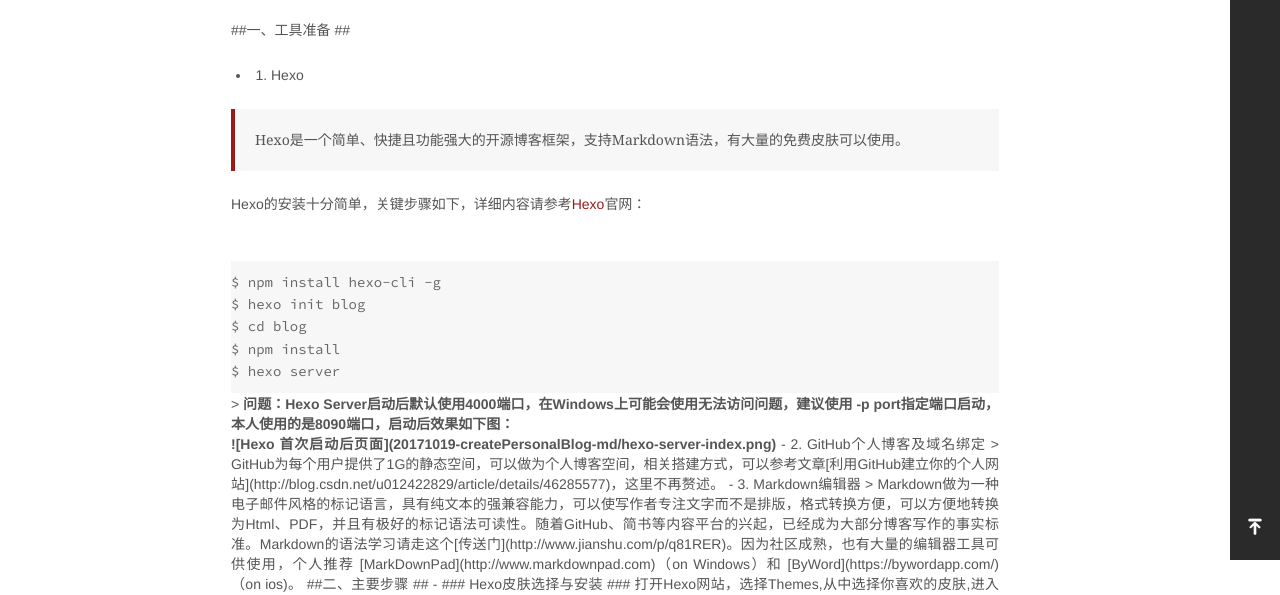
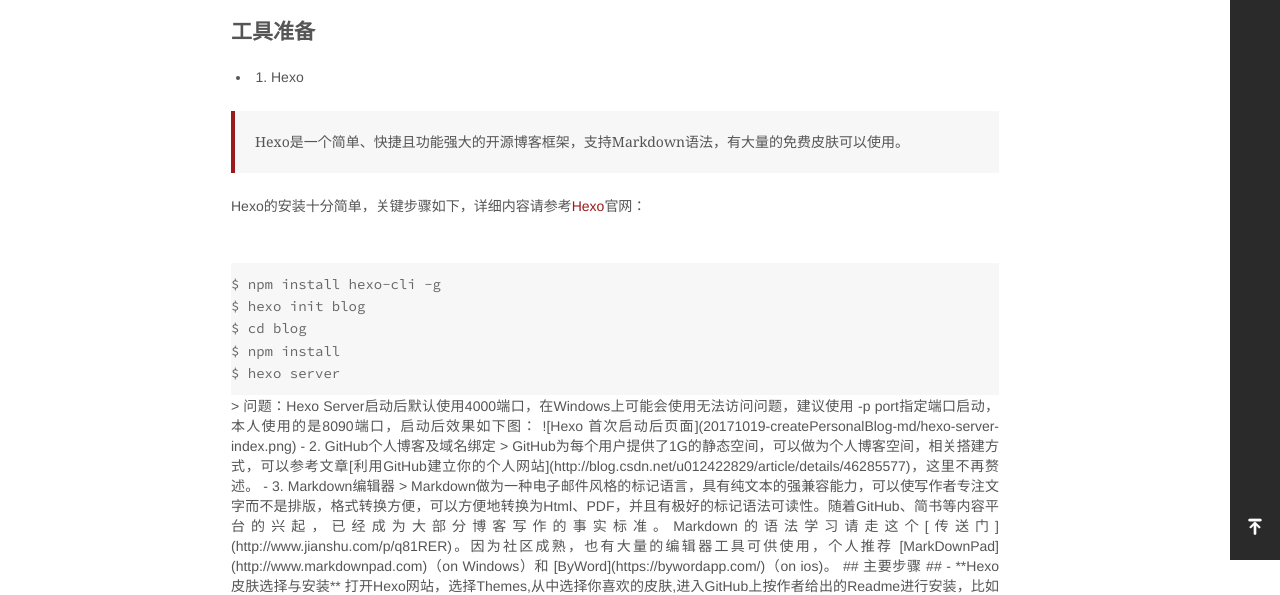
Before and after one commit to JackieAlb/JackieAlb.github.io, a plain HTML site: page 2017/10/18/20171019-createPersonalBlog-md/index.html in a window 1280 px wide. Shown: the part 240-835 px from the top of the page. Drawn offline with nearby package versions, Linux system fonts and the light colour scheme.

Commit message:
Site updated: 2017-10-19 11:37:27

```diff
--- a/2017/10/18/20171019-createPersonalBlog-md/index.html
+++ b/2017/10/18/20171019-createPersonalBlog-md/index.html
@@ -5,18 +5,18 @@
 
   <title>基于Hexo+Github快速搭建个人博客 | 一个人的自白</title>
   <meta name="viewport" content="width=device-width, initial-scale=1, maximum-scale=1">
-  <meta name="description" content="小记：花了半天时间，基于Hexo和GitHub搭建了一个简单的静态个人博客，在网上参考了不少资料，但总觉不够系统和正确，下面实录自己的搭建过程，备忘和供同好参考  ##一、工具准备 ##   Hexo     Hexo是一个简单、快捷且功能强大的开源博客框架，支持Markdown语法，有大量的免费皮肤可以使用。  Hexo的安装十分简单，关键步骤如下，详细内容请参考Hexo官网：  $ npm">
+  <meta name="description" content="小记：花了半天时间，基于Hexo和GitHub搭建了一个简单的静态个人博客，在网上参考了不少资料，但总觉不够系统和正确，下面实录自己的搭建过程，备忘和供同好参考  工具准备  Hexo     Hexo是一个简单、快捷且功能强大的开源博客框架，支持Markdown语法，有大量的免费皮肤可以使用。  Hexo的安装十分简单，关键步骤如下，详细内容请参考Hexo官网：  $ npm install">
 <meta name="keywords" content="技术">
 <meta property="og:type" content="article">
 <meta property="og:title" content="基于Hexo+Github快速搭建个人博客">
 <meta property="og:url" content="http://22th.top/2017/10/18/20171019-createPersonalBlog-md/index.html">
 <meta property="og:site_name" content="一个人的自白">
-<meta property="og:description" content="小记：花了半天时间，基于Hexo和GitHub搭建了一个简单的静态个人博客，在网上参考了不少资料，但总觉不够系统和正确，下面实录自己的搭建过程，备忘和供同好参考  ##一、工具准备 ##   Hexo     Hexo是一个简单、快捷且功能强大的开源博客框架，支持Markdown语法，有大量的免费皮肤可以使用。  Hexo的安装十分简单，关键步骤如下，详细内容请参考Hexo官网：  $ npm">
+<meta property="og:description" content="小记：花了半天时间，基于Hexo和GitHub搭建了一个简单的静态个人博客，在网上参考了不少资料，但总觉不够系统和正确，下面实录自己的搭建过程，备忘和供同好参考  工具准备  Hexo     Hexo是一个简单、快捷且功能强大的开源博客框架，支持Markdown语法，有大量的免费皮肤可以使用。  Hexo的安装十分简单，关键步骤如下，详细内容请参考Hexo官网：  $ npm install">
 <meta property="og:image" content="http://22th.top/2017/10/18/20171019-createPersonalBlog-md/first-doc.png">
-<meta property="og:updated_time" content="2017-10-19T03:25:31.770Z">
+<meta property="og:updated_time" content="2017-10-19T03:37:01.026Z">
 <meta name="twitter:card" content="summary">
 <meta name="twitter:title" content="基于Hexo+Github快速搭建个人博客">
-<meta name="twitter:description" content="小记：花了半天时间，基于Hexo和GitHub搭建了一个简单的静态个人博客，在网上参考了不少资料，但总觉不够系统和正确，下面实录自己的搭建过程，备忘和供同好参考  ##一、工具准备 ##   Hexo     Hexo是一个简单、快捷且功能强大的开源博客框架，支持Markdown语法，有大量的免费皮肤可以使用。  Hexo的安装十分简单，关键步骤如下，详细内容请参考Hexo官网：  $ npm">
+<meta name="twitter:description" content="小记：花了半天时间，基于Hexo和GitHub搭建了一个简单的静态个人博客，在网上参考了不少资料，但总觉不够系统和正确，下面实录自己的搭建过程，备忘和供同好参考  工具准备  Hexo     Hexo是一个简单、快捷且功能强大的开源博客框架，支持Markdown语法，有大量的免费皮肤可以使用。  Hexo的安装十分简单，关键步骤如下，详细内容请参考Hexo官网：  $ npm install">
 <meta name="twitter:image" content="http://22th.top/2017/10/18/20171019-createPersonalBlog-md/first-doc.png">
 
     <link rel="alternative" href="/atom.xml" title="一个人的自白" type="application/atom+xml">
@@ -58,8 +58,7 @@
         <blockquote>
 <p>小记：花了半天时间，基于Hexo和GitHub搭建了一个简单的静态个人博客，在网上参考了不少资料，但总觉不够系统和正确，下面实录自己的搭建过程，备忘和供同好参考</p>
 </blockquote>
-<p>##一、工具准备 ##</p>
-<ul>
+<h2 id="工具准备"><a href="#工具准备" class="headerlink" title="工具准备"></a>工具准备</h2><ul>
 <li><ol>
 <li>Hexo</li>
 </ol>
@@ -76,9 +75,10 @@ $ cd blog
 $ npm install
 $ hexo server</pre>
 
-> <span style="font-weight:bold">问题：Hexo Server启动后默认使用4000端口，在Windows上可能会使用无法访问问题，建议使用 -p port指定端口启动，本人使用的是8090端口，启动后效果如下图：<br>
+
+> 问题：Hexo Server启动后默认使用4000端口，在Windows上可能会使用无法访问问题，建议使用 -p port指定端口启动，本人使用的是8090端口，启动后效果如下图：
+
 ![Hexo 首次启动后页面](20171019-createPersonalBlog-md/hexo-server-index.png)
-</span>
 
 - 2. GitHub个人博客及域名绑定
 > GitHub为每个用户提供了1G的静态空间，可以做为个人博客空间，相关搭建方式，可以参考文章[利用GitHub建立你的个人网站](http://blog.csdn.net/u012422829/article/details/46285577)，这里不再赘述。
@@ -86,15 +86,14 @@ $ hexo server</pre>
 - 3. Markdown编辑器
 > Markdown做为一种电子邮件风格的标记语言，具有纯文本的强兼容能力，可以使写作者专注文字而不是排版，格式转换方便，可以方便地转换为Html、PDF，并且有极好的标记语法可读性。随着GitHub、简书等内容平台的兴起，已经成为大部分博客写作的事实标准。Markdown的语法学习请走这个[传送门](http://www.jianshu.com/p/q81RER)。因为社区成熟，也有大量的编辑器工具可供使用，个人推荐 [MarkDownPad](http://www.markdownpad.com)（on Windows）和 [ByWord](https://bywordapp.com/)（on ios)。
 
+## 主要步骤 ##
 
-##二、主要步骤 ##
+- **Hexo皮肤选择与安装**
 
-- ### Hexo皮肤选择与安装 ###
-
-打开Hexo网站，选择Themes,从中选择你喜欢的皮肤,进入GitHub上按作者给出的Readme进行安装，比如我选择的是[Jane](https://github.com/hejianxian/hexo-theme-jane)这个主题的皮肤，作者有详细的安装介绍，这里不做复述，请大家参考。
+打开Hexo网站，选择Themes,从中选择你喜欢的皮肤,进入GitHub上按作者给出的Readme进行安装，比如我选择的是:[Jane](https://github.com/hejianxian/hexo-theme-jane)这个主题的皮肤，作者有详细的安装介绍，这里不做复述，请大家参考。
 
 
-- ### 让你的Hexo与GitHub关联 ###
+- **让你的Hexo与GitHub关联**
 
 与GitHub关联是非常重要的一步，关系到后续你是否可以有效发布。
 其实方法很简单，打开Hexo初始化的目录，按前文假定的Blog目录，打开根下的_config.yml文件，编辑下述内容
@@ -106,13 +105,16 @@ deploy:
   repo: https://github.com/yourGitHubAccount/yourGitHubAccount.github.io.git
 </pre>
 </code>
+
 > 注：Hexo其实可以关联很多不同的空间提供者，感兴趣的同仁可以自行学习探索。
 
-- ### 撰写你的博文 ###
+
+- **撰写你的博文**
 
 打开你的MarkdownPad或Byword开始你的第一篇博文吧！，记得把文章存储到Hexo初始化好的那个Blog目录下的./source/_posts/子目录下。
 
-- ### 生成并发布 ###
+
+- **生成并发布**
 
 用以下命令生成并上传发布：
 
```
Also changed, not shown: index.html (+13 -11 lines).
